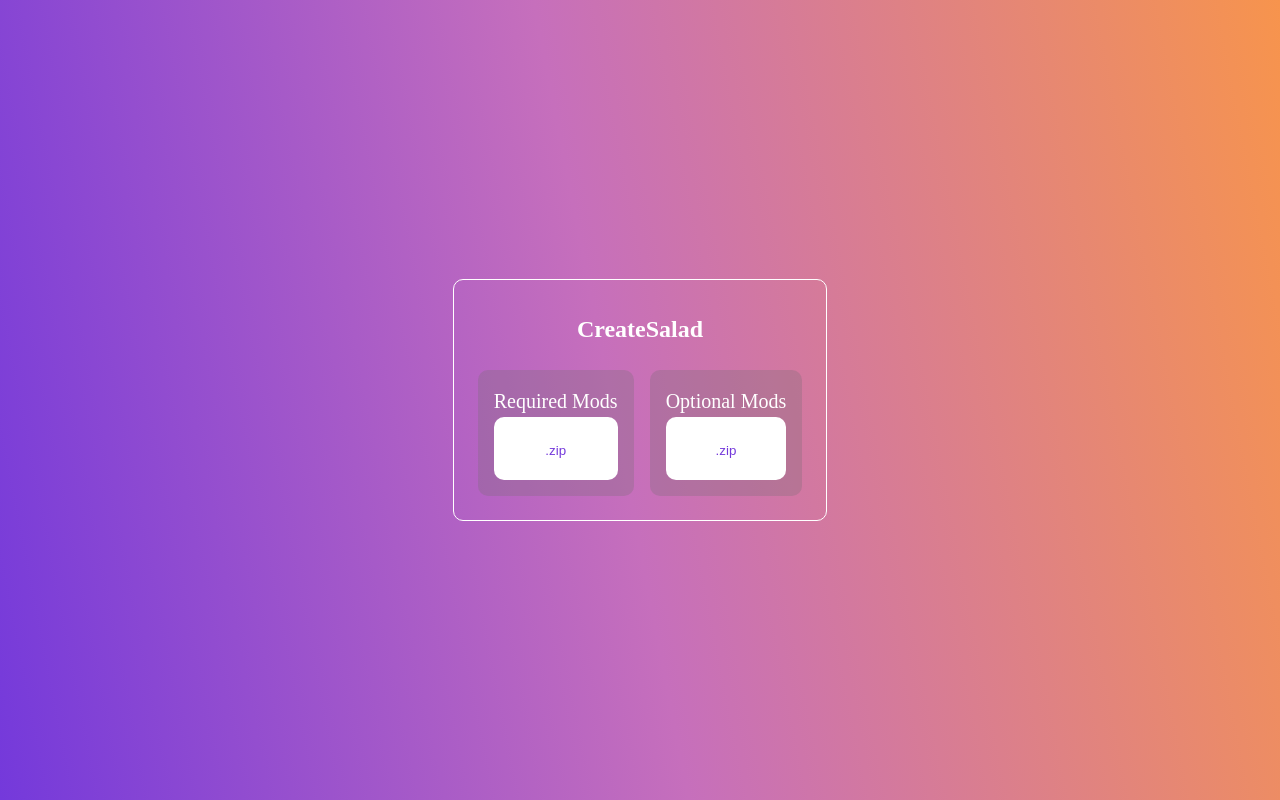
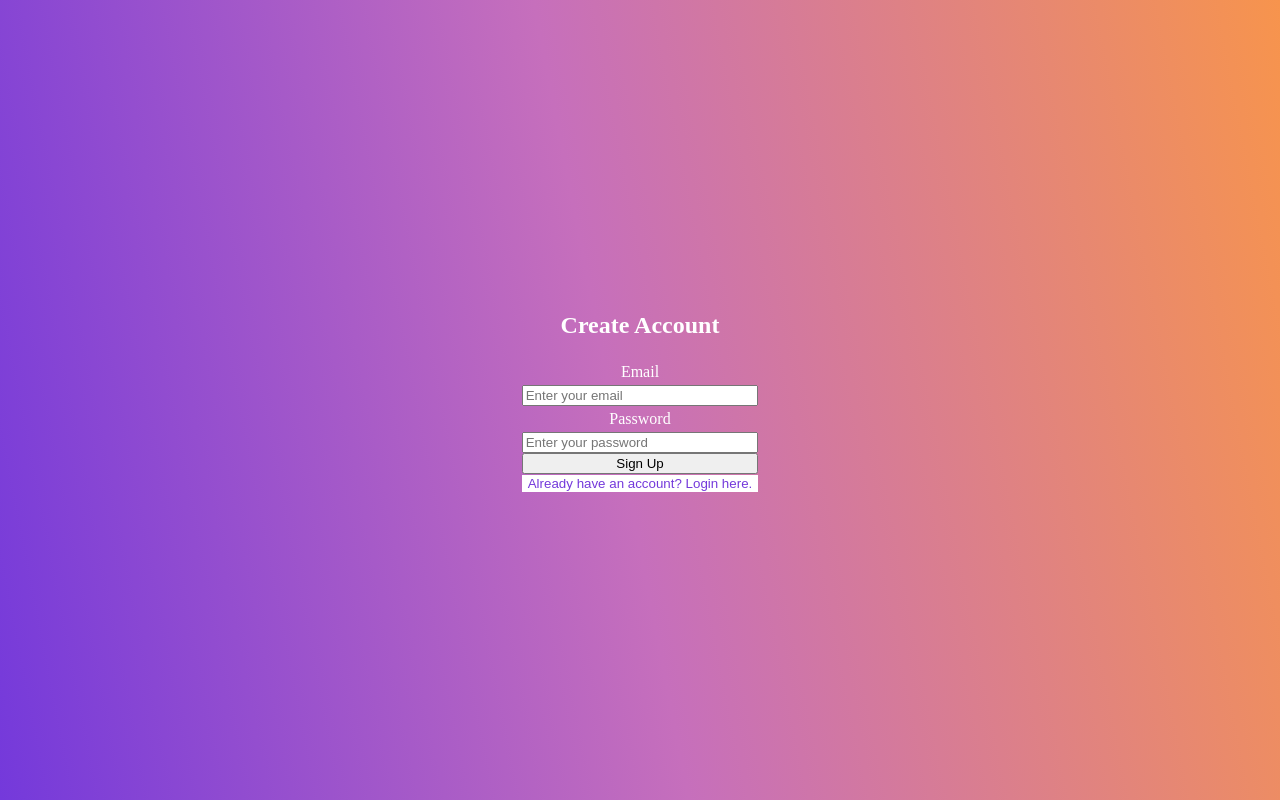
Before and after one commit to Gussi22/fruitsalad.github.io, a React (Create React App) app: page /signup in a window 1280 px wide. Built offline with nearby package versions, Linux system fonts and the light colour scheme.

Commit message:
Changing homepage

```diff
--- a/package.json
+++ b/package.json
@@ -1,7 +1,7 @@
 {
   "name": "fruitsalad",
   "version": "0.1.0",
-  "homepage": "https://Gussi22.github.io/fruitsalads",
+  "homepage": "https://Gussi22.github.io/signin",
   "private": true,
   "dependencies": {
     "@testing-library/jest-dom": "^5.16.5",
@@ -10,6 +10,7 @@
     "firebase": "^10.0.0",
     "react": "^18.2.0",
     "react-dom": "^18.2.0",
+    "react-router-dom": "^6.14.1",
     "react-scripts": "5.0.1",
     "web-vitals": "^2.1.4"
   },
--- a/src/App.js
+++ b/src/App.js
@@ -1,11 +1,18 @@
 import './App.css';
-import React, { useState } from 'react';
+import React from 'react';
+import { Route, Routes } from "react-router-dom";
 import Create from './components/Create/Create';
+import SignIn from './components/auth/SignIn'
+import SignUp from './components/auth/SignUp'
 
 function App() {
   return (
-    <div className='App'>
-      <Create />
+    <div className="App">
+      <Routes>
+      <Route path='fruitsalads' element={<Create />}/>
+      <Route path='signin' element={<SignIn />}/>
+      <Route path='signup' element={<SignUp />}/>
+    </Routes>
     </div>
   );
 }
--- a/src/components/auth/SignIn.jsx
+++ b/src/components/auth/SignIn.jsx
@@ -1,3 +1,4 @@
+import { useNavigate } from 'react-router-dom';
 import { signInWithEmailAndPassword } from "firebase/auth";
 import React, {useState} from 'react';
 import { auth } from '../../firebase';
@@ -7,11 +8,13 @@ export const SignIn = (props) => {
     const [password, setPassword] = useState('');
     const [err, setErr] = useState('');
 
+    const navigate = useNavigate();
+
     const signIn = (e) => {
         e.preventDefault();
         signInWithEmailAndPassword(auth, email, password)
             .then(() => {
-                props.onFormSwitch('auth');
+                navigate("/fruitsalads", { replace: true });
             })
             .catch((error) => {
                 const errorString = error.toString();
@@ -57,7 +60,7 @@ export const SignIn = (props) => {
                     setPassword(e.target.value)}/>
                 <button type='submit'>Log In</button>
             </form>
-            <button className="link-btn" onClick={() => props.onFormSwitch('register')}>Don't have an account? Register here.</button>
+            <button className="link-btn" onClick={() => navigate("/signup", { replace: true })}>Don't have an account? Register here.</button>
             <p className="error">{err}</p>
         </div>
     )
--- a/src/components/auth/SignUp.jsx
+++ b/src/components/auth/SignUp.jsx
@@ -1,4 +1,5 @@
 import { createUserWithEmailAndPassword } from "firebase/auth";
+import { useNavigate } from "react-router-dom";
 import React, {useState} from 'react';
 import { auth } from '../../firebase';
 
@@ -7,11 +8,13 @@ const SignUp = (props) => {
     const [password, setPassword] = useState('');
     const [err, setErr] = useState('');
 
+    const navigate = useNavigate();
+
     const signUp = (e) => {
         e.preventDefault();
         createUserWithEmailAndPassword(auth, email, password)
-            .then((userCreadential) => {
-                props.onFormSwitch('login')
+            .then(() => {
+                props.onFormSwitch('login') //Change to navigate
             })
             .catch((error) => {
                 const errorString = error.toString();
@@ -54,7 +57,7 @@ const SignUp = (props) => {
                     setPassword(e.target.value)}/>
                 <button type='submit'>Sign Up</button>
             </form>
-            <button className="link-btn" onClick={() => props.onFormSwitch('login')}>Already have an account? Login here.</button>
+            <button className="link-btn" onClick={() => navigate("/signin", {replace : true})}>Already have an account? Login here.</button>
             <p className="error">{err}</p>
         </div>
     )
--- a/src/index.js
+++ b/src/index.js
@@ -1,4 +1,5 @@
 import React from 'react';
+import { BrowserRouter } from 'react-router-dom';
 import ReactDOM from 'react-dom/client';
 import './index.css';
 import App from './App';
@@ -7,7 +8,9 @@ import reportWebVitals from './reportWebVitals';
 const root = ReactDOM.createRoot(document.getElementById('root'));
 root.render(
   <React.StrictMode>
-    <App />
+    <BrowserRouter>
+      <App />
+    </BrowserRouter>
   </React.StrictMode>
 );
 
```
Also changed, not shown: 1 other file (tests, documents, lock files or other folders).
